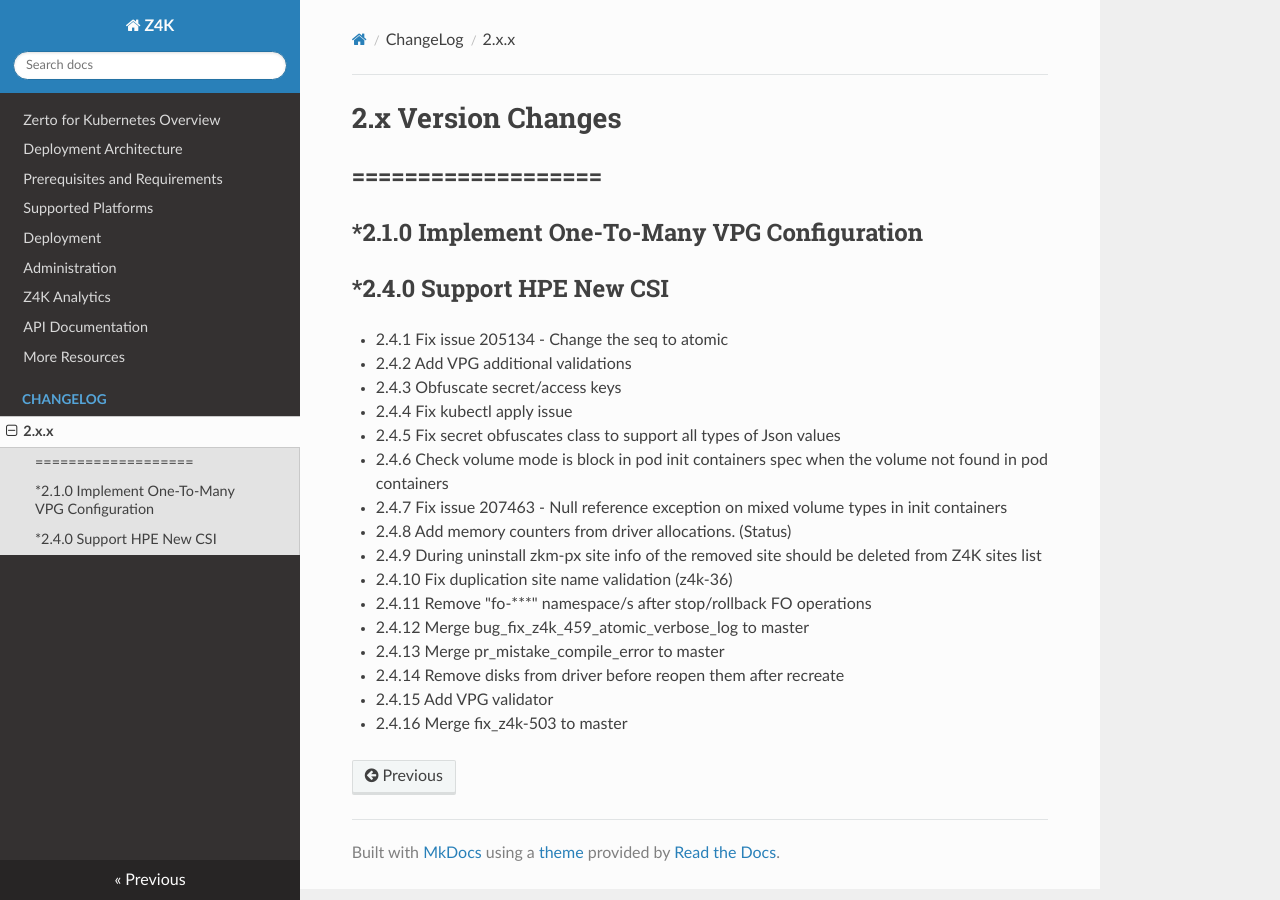
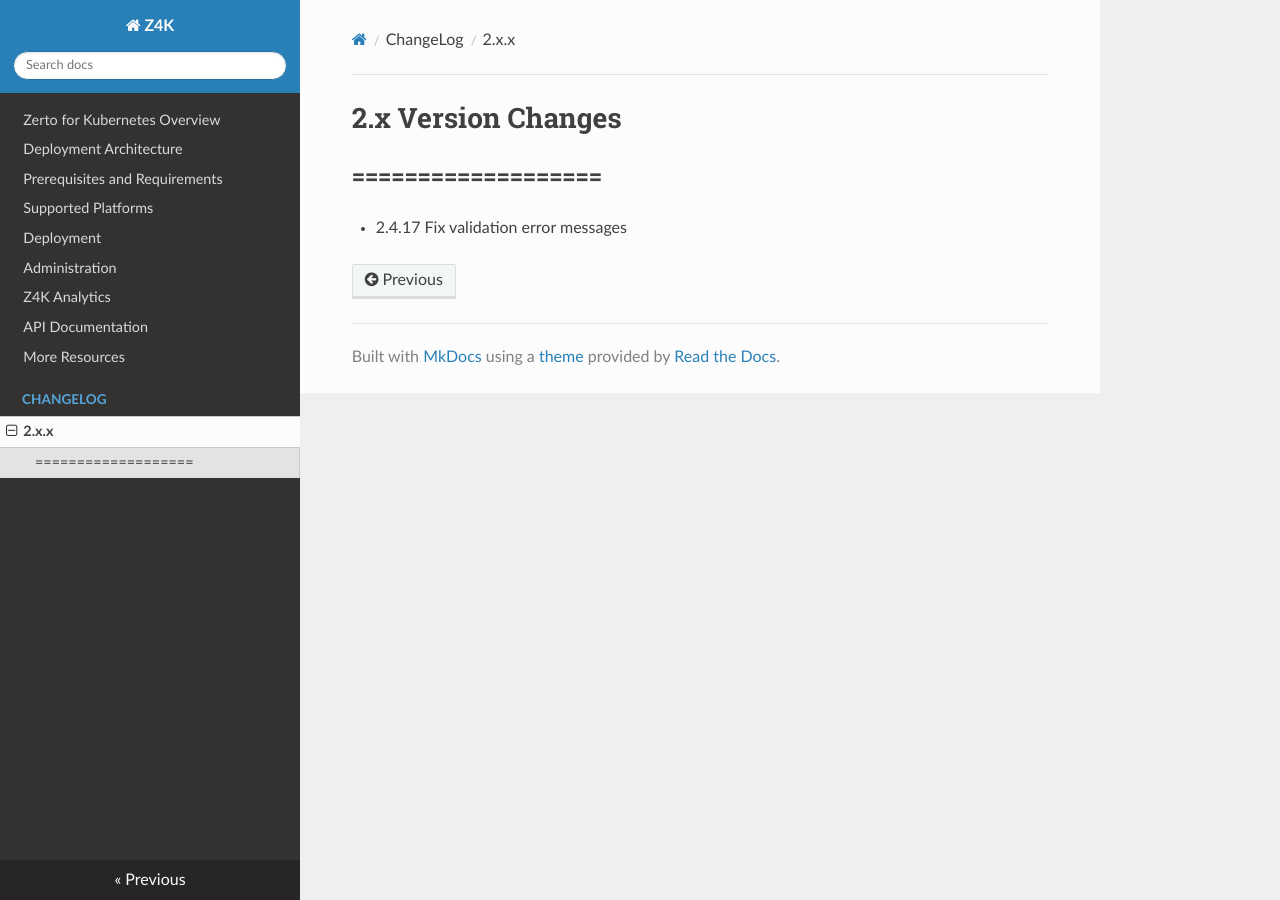
Before and after one commit to ZertoPublic/Z4K, an MkDocs documentation site: the page built from docs/changes/version2.x.x.md, in a window 1280 px wide. Built offline with MkDocs 1.6.1, drawn with Linux system fonts in a browser that asks for light colours.

Commit message:
commit all changes on branch :2.4.17 for version:2.4.17

```diff
--- a/docs/changes/version2.x.x.md
+++ b/docs/changes/version2.x.x.md
@@ -2,23 +2,4 @@
 ===================
 ===================
 -------------------
-*2.1.0 Implement One-To-Many VPG Configuration
-----------------------------------------------
-*2.4.0 Support HPE New CSI
---------------------------
-* 2.4.1 Fix issue 205134 - Change the seq to atomic
-* 2.4.2 Add VPG additional validations
-* 2.4.3 Obfuscate secret/access keys
-* 2.4.4 Fix kubectl apply issue
-* 2.4.5 Fix secret obfuscates class to support all types of Json values
-* 2.4.6 Check volume mode is block in pod init containers spec when the volume not found in pod containers
-* 2.4.7 Fix issue 207463 - Null reference exception on mixed volume types in init containers
-* 2.4.8 Add memory counters from driver allocations. (Status)
-* 2.4.9 During uninstall zkm-px site info of the removed site should be deleted from Z4K sites list
-* 2.4.10 Fix duplication site name validation (z4k-36)
-* 2.4.11 Remove "fo-***" namespace/s after stop/rollback FO operations
-* 2.4.12 Merge bug_fix_z4k_459_atomic_verbose_log to master
-* 2.4.13 Merge pr_mistake_compile_error to master
-* 2.4.14 Remove disks from driver before reopen them after recreate
-* 2.4.15 Add VPG validator
-* 2.4.16 Merge fix_z4k-503 to master
+* 2.4.17 Fix validation error messages
```
